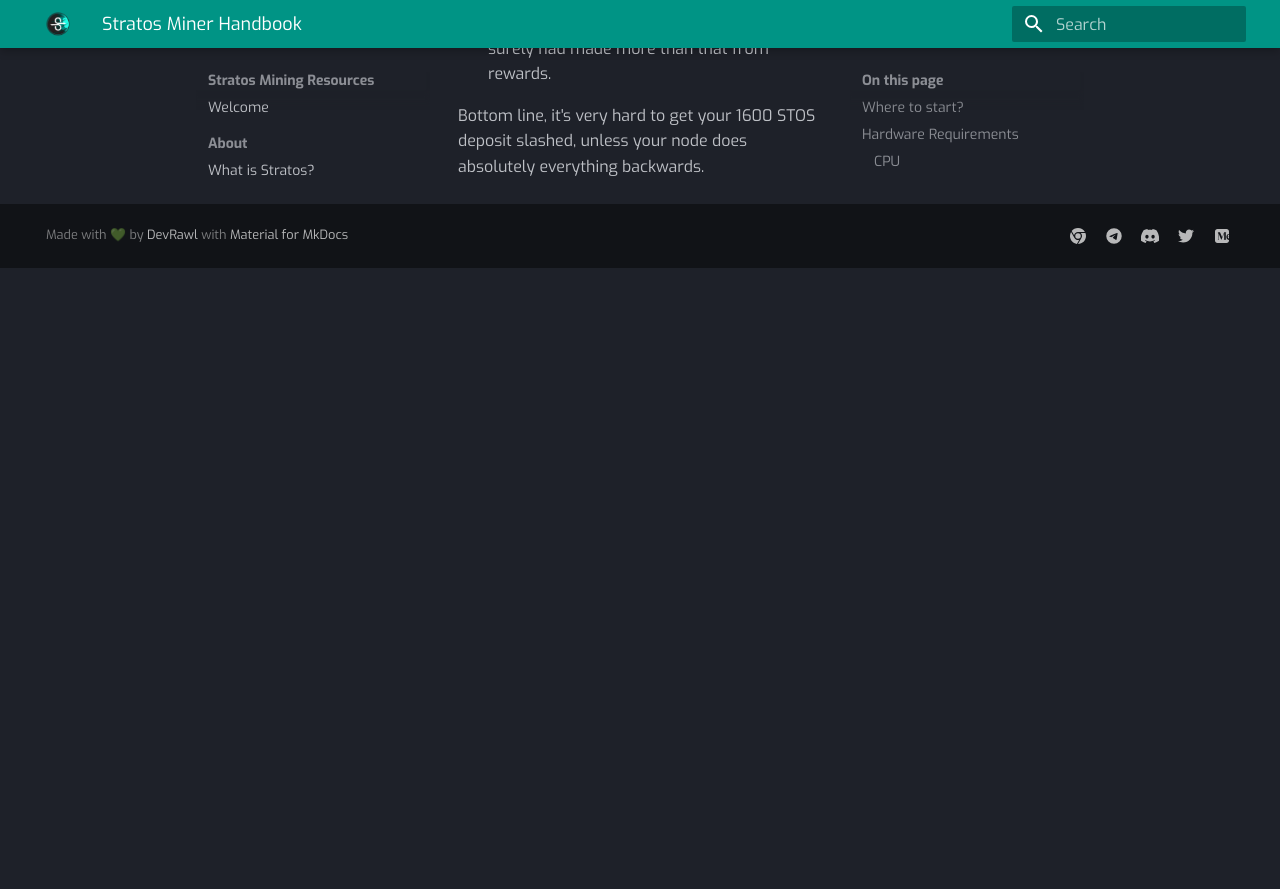
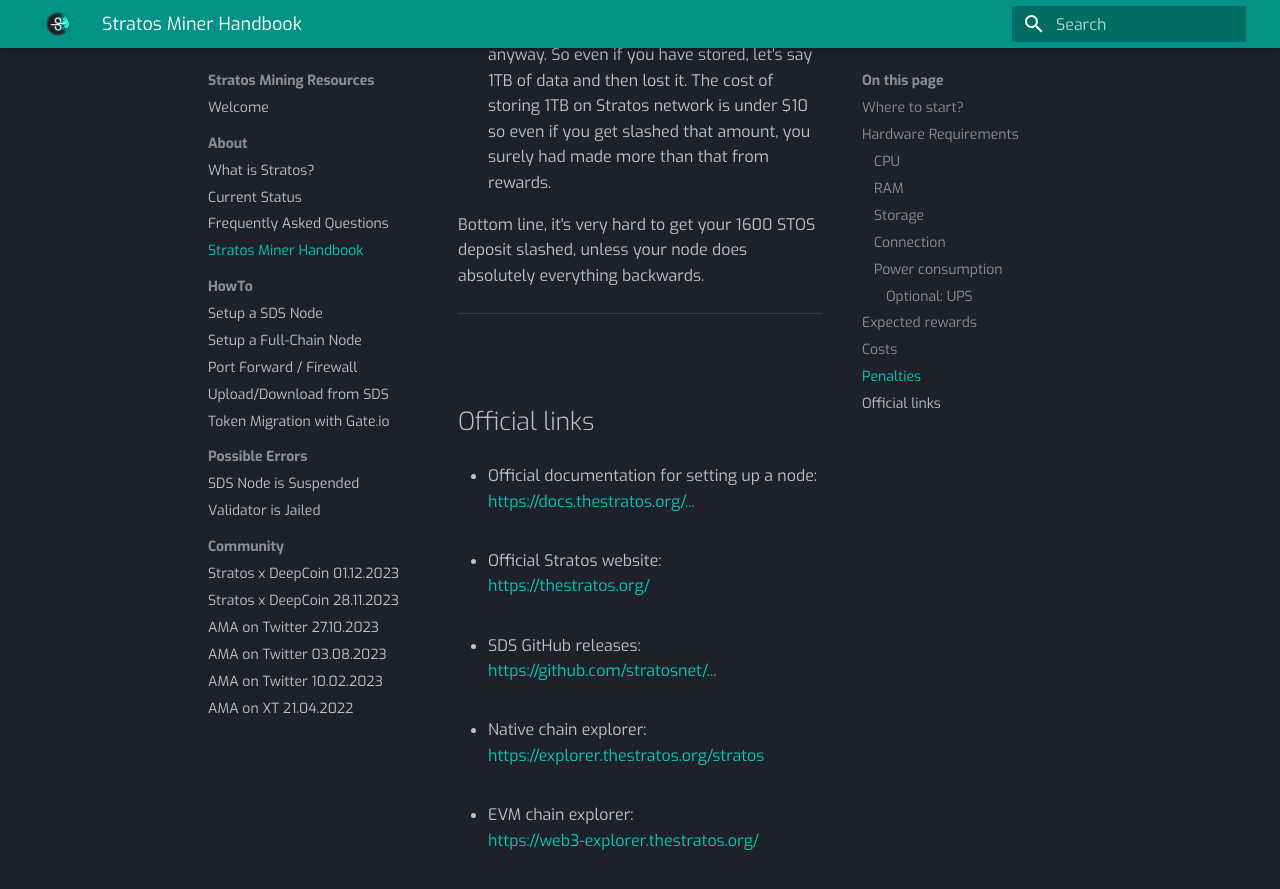
Before and after one commit to devrawl/stratosmining, an MkDocs documentation site: the page built from docs/stratos-miner-handbook.md, in a window 1280 px wide and 900 px high, scrolled down 12086 px. Shown: the top 889 px of the window. Built offline with MkDocs 1.6.1 and Material for MkDocs 9.7.7, drawn with Linux system fonts in a browser that asks for light colours; before the commit the page ends 12354 px from its top, so only the background shows below that; some of the changed text lies outside the part shown.

Commit message:
Update stratos-miner-handbook.md

```diff
--- a/docs/stratos-miner-handbook.md
+++ b/docs/stratos-miner-handbook.md
@@ -10,6 +10,7 @@
 
     - This article is NOT part of the official documentation.
     - Think of this as an extended product review written by a fellow node operator after running nodes in mainnet for about two months.
+    - Values and predictions used in this article were consistent with the factual circumstances at the time of its writing. If you read this at a much later time, you might get different and unexpected results in regards of incurring costs, rewards amount etc.
 
 ## Where to start?
 
@@ -259,3 +260,33 @@
 2. The cost of storage on Stratos network is low anyway. So even if you have stored, let's say 1TB of data and then lost it. The cost of storing 1TB on Stratos network is under $10 so even if you get slashed that amount, you surely had made more than that from rewards.
 
 Bottom line, it's very hard to get your 1600 STOS deposit slashed, unless your node does absolutely everything backwards.
+
+---
+
+<br>
+
+## Official links
+
+- Official documentation for setting up a node: <br><a href="https://docs.thestratos.org/docs-resource-node/setup-and-run-a-sds-resource-node/" target="_blank">https://docs.thestratos.org/...</a>
+<br>
+<br>
+
+- Official Stratos website: <br><a href="https://www.thestratos.org/" target="_blank">https://thestratos.org/</a>
+<br>
+<br>
+
+- SDS GitHub releases: <br><a href="https://github.com/stratosnet/sds/releases" target="_blank">https://github.com/stratosnet/...</a>
+<br>
+<br>
+
+- Native chain explorer: <br><a href="https://explorer.thestratos.org/stratos" target="_blank">https://explorer.thestratos.org/stratos</a>
+<br>
+<br>
+
+- EVM chain explorer: <br><a href="https://web3-explorer.thestratos.org/" target="_blank">https://web3-explorer.thestratos.org/</a>
+<br>
+<br>
+
+---
+
+<br>
```
